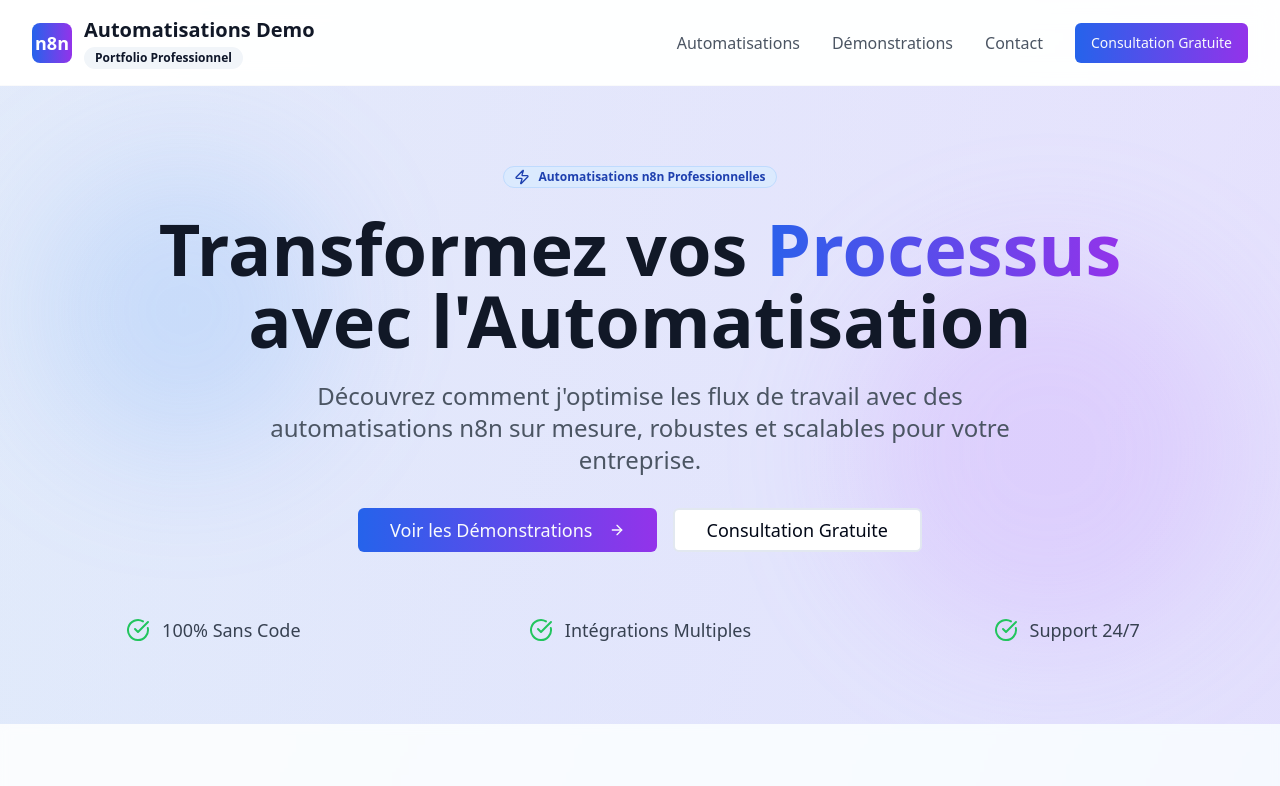
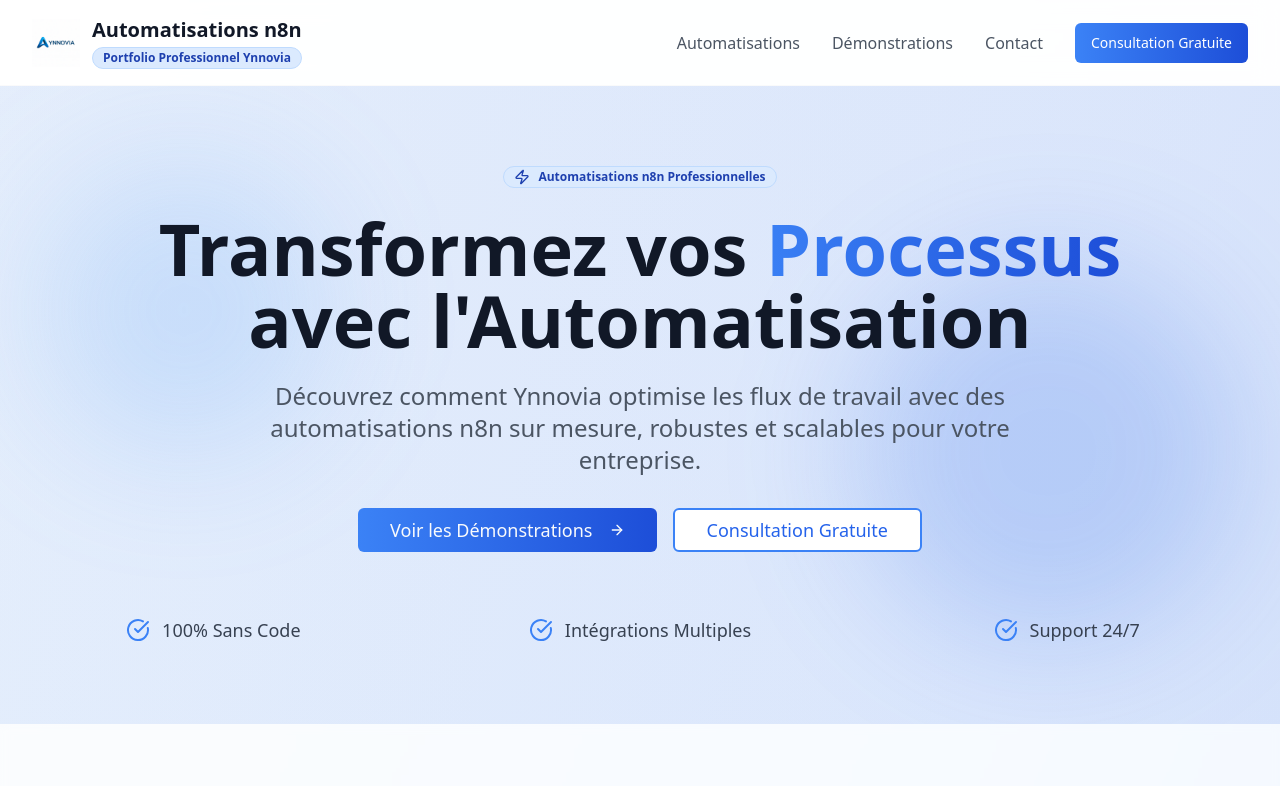
Before and after one commit to emdiakhate/n8n-automation-showcase, a React (Vite) app: page / in a window 1280 px wide. Shown: the top 786 px of the page. Built offline with nearby package versions, Linux system fonts and the light colour scheme.

Commit message:
Add logo and color scheme
Adapt the page's color scheme to match the provided logo.

```diff
--- a/src/components/Header.tsx
+++ b/src/components/Header.tsx
@@ -12,13 +12,17 @@ export const Header = () => {
       <div className="max-w-7xl mx-auto px-4 sm:px-6 lg:px-8">
         <div className="flex justify-between items-center py-4">
           <div className="flex items-center space-x-3">
-            <div className="w-10 h-10 bg-gradient-to-r from-blue-600 to-purple-600 rounded-lg flex items-center justify-center">
-              <span className="text-white font-bold text-lg">n8n</span>
+            <div className="w-12 h-12 flex items-center justify-center">
+              <img
+                src="/lovable-uploads/378910aa-30e7-4095-8bd1-c186c0763b1f.png"
+                alt="Ynnovia Logo"
+                className="w-full h-full object-contain"
+              />
             </div>
             <div>
-              <h1 className="text-xl font-bold text-gray-900">Automatisations Demo</h1>
-              <Badge variant="secondary" className="text-xs">
-                Portfolio Professionnel
+              <h1 className="text-xl font-bold text-gray-900">Automatisations n8n</h1>
+              <Badge variant="secondary" className="text-xs bg-blue-100 text-blue-800 border-blue-200">
+                Portfolio Professionnel Ynnovia
               </Badge>
             </div>
           </div>
@@ -34,7 +38,7 @@ export const Header = () => {
             <a href="#contact" className="text-gray-600 hover:text-gray-900 transition-colors">
               Contact
             </a>
-            <Button className="bg-gradient-to-r from-blue-600 to-purple-600 hover:from-blue-700 hover:to-purple-700">
+            <Button className="bg-gradient-to-r from-blue-500 to-blue-700 hover:from-blue-600 hover:to-blue-800 text-white">
               Consultation Gratuite
             </Button>
           </nav>
@@ -61,7 +65,7 @@ export const Header = () => {
               <a href="#contact" className="text-gray-600 hover:text-gray-900 transition-colors">
                 Contact
               </a>
-              <Button className="bg-gradient-to-r from-blue-600 to-purple-600 hover:from-blue-700 hover:to-purple-700 w-full">
+              <Button className="bg-gradient-to-r from-blue-500 to-blue-700 hover:from-blue-600 hover:to-blue-800 text-white w-full">
                 Consultation Gratuite
               </Button>
             </nav>
--- a/src/components/Hero.tsx
+++ b/src/components/Hero.tsx
@@ -7,9 +7,9 @@ export const Hero = () => {
   return (
     <section className="relative py-20 px-4 overflow-hidden">
       {/* Background Elements */}
-      <div className="absolute inset-0 bg-gradient-to-r from-blue-600/10 to-purple-600/10"></div>
+      <div className="absolute inset-0 bg-gradient-to-r from-blue-500/10 to-blue-700/10"></div>
       <div className="absolute top-20 left-10 w-72 h-72 bg-blue-400/20 rounded-full blur-3xl"></div>
-      <div className="absolute bottom-20 right-10 w-96 h-96 bg-purple-400/20 rounded-full blur-3xl"></div>
+      <div className="absolute bottom-20 right-10 w-96 h-96 bg-blue-600/20 rounded-full blur-3xl"></div>
 
       <div className="relative max-w-7xl mx-auto text-center">
         <Badge className="mb-6 bg-blue-100 text-blue-800 border-blue-200">
@@ -19,22 +19,22 @@ export const Hero = () => {
 
         <h1 className="text-4xl md:text-6xl lg:text-7xl font-bold text-gray-900 mb-6 leading-tight">
           Transformez vos
-          <span className="bg-gradient-to-r from-blue-600 to-purple-600 bg-clip-text text-transparent"> Processus</span>
+          <span className="bg-gradient-to-r from-blue-500 to-blue-700 bg-clip-text text-transparent"> Processus</span>
           <br />
           avec l'Automatisation
         </h1>
 
         <p className="text-xl md:text-2xl text-gray-600 mb-8 max-w-3xl mx-auto leading-relaxed">
-          Découvrez comment j'optimise les flux de travail avec des automatisations n8n sur mesure,
+          Découvrez comment Ynnovia optimise les flux de travail avec des automatisations n8n sur mesure,
           robustes et scalables pour votre entreprise.
         </p>
 
         <div className="flex flex-col sm:flex-row gap-4 justify-center items-center mb-12">
-          <Button size="lg" className="bg-gradient-to-r from-blue-600 to-purple-600 hover:from-blue-700 hover:to-purple-700 text-lg px-8 py-4">
+          <Button size="lg" className="bg-gradient-to-r from-blue-500 to-blue-700 hover:from-blue-600 hover:to-blue-800 text-lg px-8 py-4">
             Voir les Démonstrations
             <ArrowRight className="ml-2 w-5 h-5" />
           </Button>
-          <Button variant="outline" size="lg" className="text-lg px-8 py-4 border-2">
+          <Button variant="outline" size="lg" className="text-lg px-8 py-4 border-2 border-blue-500 text-blue-600 hover:bg-blue-50">
             Consultation Gratuite
           </Button>
         </div>
@@ -42,15 +42,15 @@ export const Hero = () => {
         {/* Features */}
         <div className="grid grid-cols-1 md:grid-cols-3 gap-8 mt-16">
           <div className="flex items-center justify-center space-x-3 text-gray-700">
-            <CheckCircle className="w-6 h-6 text-green-500" />
+            <CheckCircle className="w-6 h-6 text-blue-500" />
             <span className="text-lg font-medium">100% Sans Code</span>
           </div>
           <div className="flex items-center justify-center space-x-3 text-gray-700">
-            <CheckCircle className="w-6 h-6 text-green-500" />
+            <CheckCircle className="w-6 h-6 text-blue-500" />
             <span className="text-lg font-medium">Intégrations Multiples</span>
           </div>
           <div className="flex items-center justify-center space-x-3 text-gray-700">
-            <CheckCircle className="w-6 h-6 text-green-500" />
+            <CheckCircle className="w-6 h-6 text-blue-500" />
             <span className="text-lg font-medium">Support 24/7</span>
           </div>
         </div>
--- a/src/pages/Index.tsx
+++ b/src/pages/Index.tsx
@@ -1,3 +1,4 @@
+
 import { AutomationCard } from "@/components/AutomationCard";
 import { Header } from "@/components/Header";
 import { Hero } from "@/components/Hero";
@@ -97,7 +98,7 @@ const automations = [
 
 const Index = () => {
   return (
-    <div className="min-h-screen bg-gradient-to-br from-slate-50 via-blue-50 to-indigo-100">
+    <div className="min-h-screen bg-gradient-to-br from-slate-50 via-blue-50 to-blue-100">
       <Header />
       <Hero />
       <StatsSection />
@@ -106,10 +107,10 @@ const Index = () => {
       <section className="py-16 px-4 max-w-7xl mx-auto">
         <div className="text-center mb-12">
           <h2 className="text-3xl md:text-4xl font-bold text-gray-900 mb-4">
-            Mes Automatisations n8n
+            Nos Automatisations n8n
           </h2>
           <p className="text-lg text-gray-600 max-w-2xl mx-auto">
-            Découvrez comment j'optimise les processus métier avec des automatisations intelligentes et robustes
+            Découvrez comment Ynnovia optimise les processus métier avec des automatisations intelligentes et robustes
           </p>
         </div>
 
```
Also changed, not shown: public/lovable-uploads/378910aa-30e7-4095-8bd1-c186c0763b1f.png (added).
